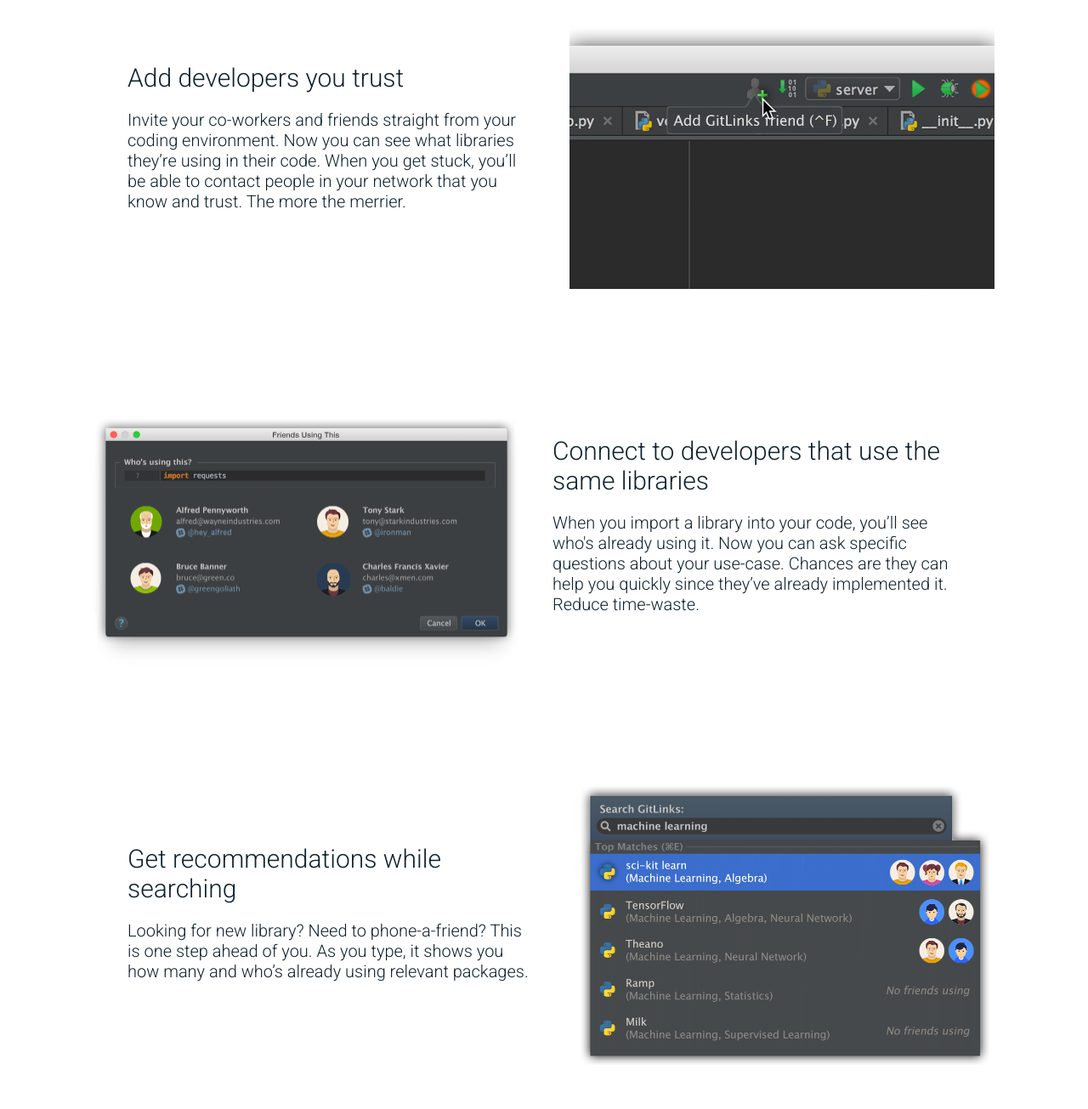
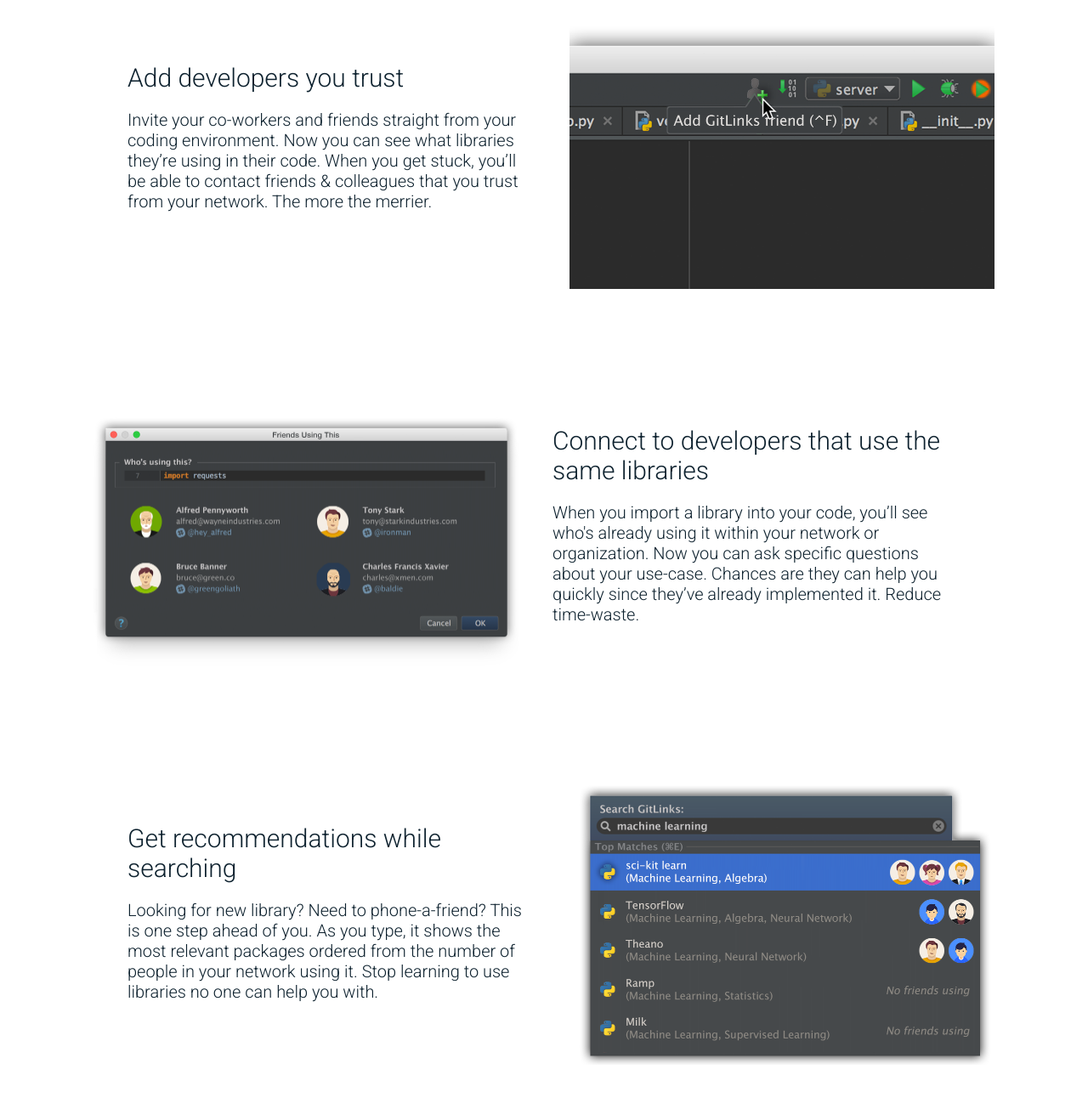
Before and after one commit to gitlinks/project-hermes, a plain HTML site: page index.html in a window 1280 px wide. Shown: the part 815-2120 px from the top of the page at 85% size. Drawn offline with nearby package versions, Linux system fonts and the light colour scheme; a script that the page names is missing; a web font is replaced by a local one.

Commit message:
made text revisions

```diff
--- a/index.html
+++ b/index.html
@@ -96,8 +96,8 @@
     <div class="feature-content">
       <h4>Add developers you trust</h4>
       <p>Invite your co-workers and friends straight from your coding environment. Now you can see what libraries
-        they’re using in their code. When you get stuck, you’ll be able to contact people in your network that you know
-        and trust. The more the merrier. </p>
+        they’re using in their code. When you get stuck, you’ll be able to contact friends & colleagues that you trust
+        from your network. The more the merrier. </p>
     </div>
     <img src="addgitlinksfriend.png"/>
   </div>
@@ -106,7 +106,8 @@
   <div class="container">
     <div class="feature-content">
       <h4>Connect to developers that use the same libraries</h4>
-      <p>When you import a library into your code, you’ll see who's already using it. Now you can ask
+      <p>When you import a library into your code, you’ll see who's already using it within your network or
+        organization. Now you can ask
         specific questions about your use-case. Chances are they can help you quickly since they’ve already implemented
         it. Reduce time-waste.</p>
     </div>
@@ -117,8 +118,9 @@
   <div class="container">
     <div class="feature-content">
       <h4>Get recommendations while searching</h4>
-      <p>Looking for new library? Need to phone-a-friend? This is one step ahead of you. As you type, it shows you how
-        many and who’s already using relevant packages.</p>
+      <p>Looking for new library? Need to phone-a-friend? This is one step ahead of you. As you type, it shows the
+        most relevant packages ordered from the number of people in your network using it. Stop learning to use
+        libraries no one can help you with. </p>
     </div>
     <img src="searchgitlinks.png"/>
   </div>
```
